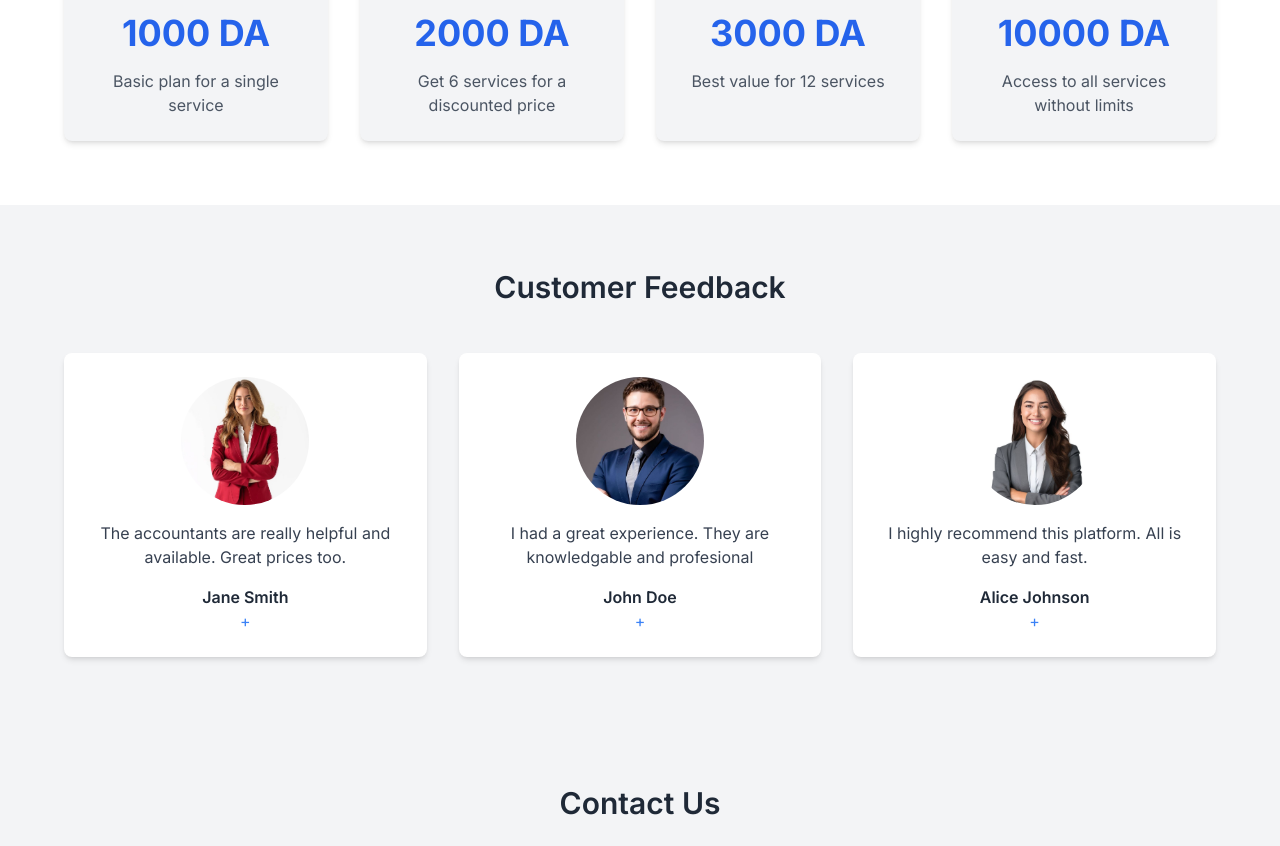
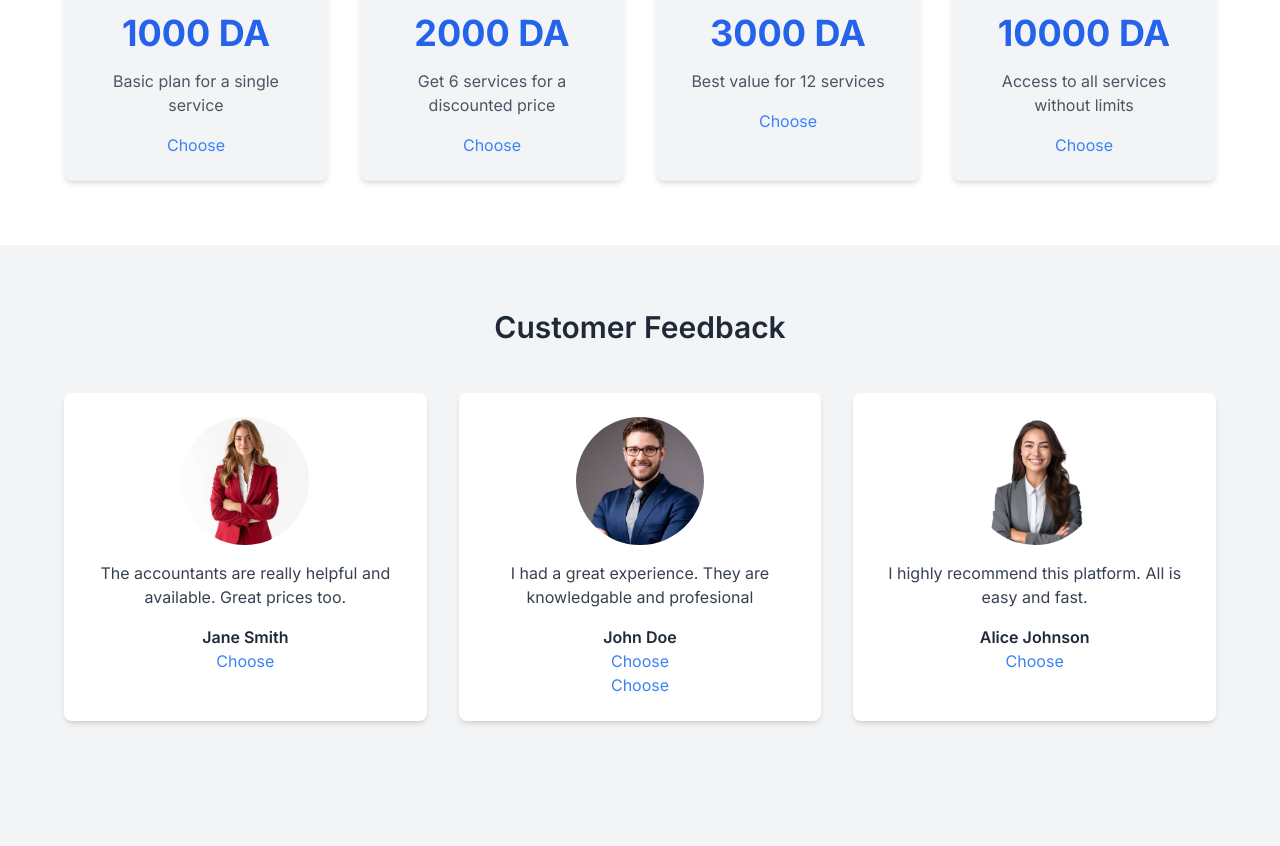
Before and after one commit to anesamx/mohassabatech, a plain HTML site: page index.html in a window 1280 px wide. Shown: the part 1749-2595 px from the top of the page. Drawn offline with nearby package versions, Linux system fonts and the light colour scheme; no server answers.

Commit message:
fixing pricing

```diff
--- a/index.html
+++ b/index.html
@@ -114,21 +114,29 @@
                         <h3 class="text-xl font-semibold text-gray-800 mb-4">2 Service</h3>
                         <p class="text-4xl font-bold text-blue-600 mb-4">1000 DA</p>
                         <p class="text-gray-600">Basic plan for a single service</p>
+                        <a href="./pages/auth/signup.html" class="text-blue-500 mt-4 block" data-i18n="feedback_button_choose">Choose</a>
+
                     </div>
                     <div class="bg-gray-100 rounded-lg p-6 shadow-md">
                         <h3 class="text-xl font-semibold text-gray-800 mb-4">6 Services</h3>
                         <p class="text-4xl font-bold text-blue-600 mb-4">2000 DA</p>
                         <p class="text-gray-600">Get 6 services for a discounted price</p>
+                        <a href="./pages/auth/signup.html" class="text-blue-500 mt-4 block" data-i18n="feedback_button_choose">Choose</a>
+
                     </div>
                     <div class="bg-gray-100 rounded-lg p-6 shadow-md">
                         <h3 class="text-xl font-semibold text-gray-800 mb-4">12 Services</h3>
                         <p class="text-4xl font-bold text-blue-600 mb-4">3000 DA</p>
                         <p class="text-gray-600">Best value for 12 services</p>
+                        <a href="./pages/auth/signup.html" class="text-blue-500 mt-4 block" data-i18n="feedback_button_choose">Choose</a>
+
                     </div>
                     <div class="bg-gray-100 rounded-lg p-6 shadow-md">
                         <h3 class="text-xl font-semibold text-gray-800 mb-4">Unlimited</h3>
                         <p class="text-4xl font-bold text-blue-600 mb-4">10000 DA</p>
                         <p class="text-gray-600">Access to all services without limits</p>
+                        <a href="./pages/auth/signup.html" class="text-blue-500 mt-4 block" data-i18n="feedback_button_choose">Choose</a>
+
                     </div>
                 </div>
             </div>
@@ -144,16 +152,16 @@
                         <p class="text-gray-700 mb-4 text-center" data-i18n="feedback_text1">"The accountants are really helpful and available. Great prices too."</p>
                         <h4 class="font-semibold text-gray-800" data-i18n="feedback_name1">Jane Smith</h4>
 
-                         <button class="text-blue-500">+</button>
+ <a href="./pages/auth/signup.html" class="text-blue-500" data-i18n="feedback_button_choose">Choose</a>
                     </div>
                     <div class="bg-white rounded-lg p-6 shadow-md flex flex-col items-center">
                         <div class="w-32 h-32 rounded-full overflow-hidden mb-4">
                             <img src="5.jpeg" alt="Accountant 2" class="w-full h-full object-cover">
                         </div>
                         <p class="text-gray-700 mb-4 text-center" data-i18n="feedback_text2">"I had a great experience. They are knowledgable and profesional"</p>
-                        <h4 class="font-semibold text-gray-800" data-i18n="feedback_name2">John Doe</h4>
-
-                         <button class="text-blue-500">+</button>
+ <h4 class="font-semibold text-gray-800" data-i18n="feedback_name2">John Doe</h4>
+ <a href="./pages/auth/signup.html" class="text-blue-500" data-i18n="feedback_button_choose">Choose</a>
+ <a href="./pages/auth/signup.html" class="text-blue-500">Choose</a>
                     </div>
                     <div class="bg-white rounded-lg p-6 shadow-md flex flex-col items-center">
                         <div class="w-32 h-32 rounded-full overflow-hidden mb-4">
@@ -162,7 +170,7 @@
                         <p class="text-gray-700 mb-4 text-center" data-i18n="feedback_text3">"I highly recommend this platform. All is easy and fast."</p>
                         <h4 class="font-semibold text-gray-800" data-i18n="feedback_name3">Alice Johnson</h4>
 
-                        <button class="text-blue-500">+</button>
+ <a href="./pages/auth/signup.html" class="text-blue-500" data-i18n="feedback_button_choose">Choose</a>
                     </div>
                 </div>
             </div>
--- a/locales/ar.json
+++ b/locales/ar.json
@@ -142,9 +142,10 @@
  "feedback_name2": "محمد علي",
  "feedback_text3": "أوصي بشدة بهذه المنصة. كل شيء سهل وسريع.",
  "feedback_name3": "فاطمة الزهراء",
+ "feedback_button_choose": "اختار",
   "feedback_title": "آراء العملاء:",
    "pricing_title":"خطط الأسعار",
-    "key_az": "qui nous sommes",
+    "key_az": "من نحن",
     "contact_title": "اتصل بنا"
 
 }
--- a/locales/en.json
+++ b/locales/en.json
@@ -145,6 +145,7 @@
     "feedback_name2": "John Doe",
     "feedback_text3": "I highly recommend this platform. All is easy and fast.",
     "feedback_name3": "Alice Johnson",
+ "feedback_button_choose": "Choose",
     "feedback_title": "Customer Feedback",
     "pricing_title": "Pricing Plans",
 
--- a/locales/fr.json
+++ b/locales/fr.json
@@ -147,5 +147,6 @@
     "pricing_title": "Plans tarifaires",
 
     "key_az": "qui nous sommes",
-     "contact_title": "Contactez-nous"
+     "contact_title": "Contactez-nous",
+ "feedback_button_choose": "Choisir"
 }
```
